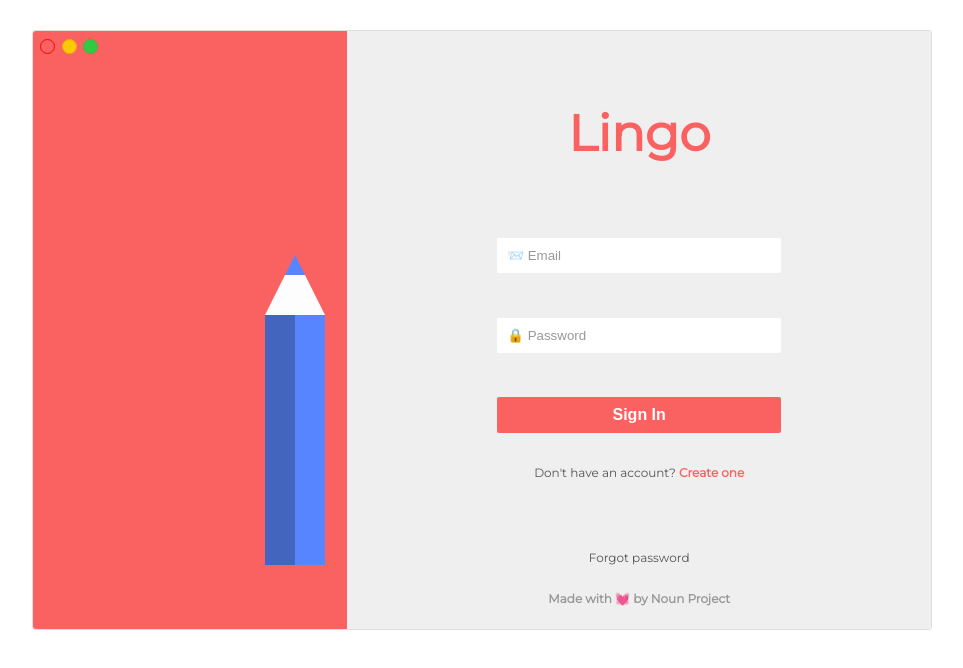
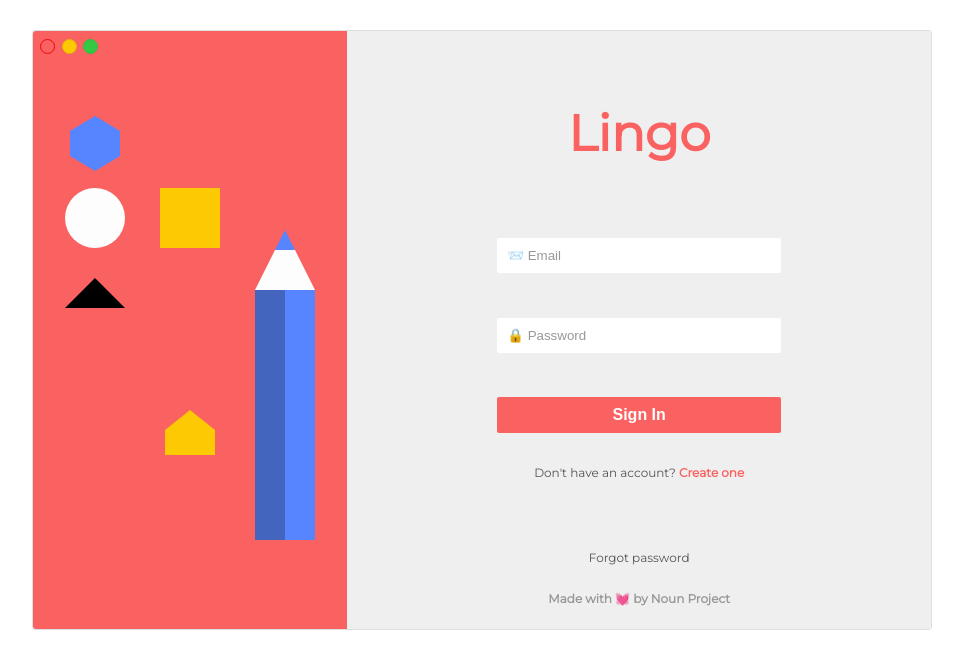
Before and after one commit to josewhitetower/lingolayout, a website: page index.html in a window 1280 px wide. Shown: the whole page, without its empty margins (158-1121 px from the left). Drawn offline with Linux system fonts and the light colour scheme.

Commit message:
added some shapes

```diff
--- a/index.html
+++ b/index.html
@@ -17,14 +17,46 @@
 
   </div>
   <div class="section-left">
-    <div class="col"></div>
-    <div class="col"></div>
+    <div class="col">
+        <div class="row row-1">
+        </div>
+        <div class="row row-1">
+            <div class="hexagon"></div>
+
+        </div>
+        <div class="row row-1">
+          <div class="circle"></div>
+        </div>
+        <div class="row row-1">
+          <div class="triangle"></div>
+        </div>
+    </div>
+    <div class="col">
+      <div class="row row-1"></div>
+      <div class="row row-1"></div>
+      <div class="row row-1">
+        <div class="square">
+
+        </div>
+      </div>
+      <div class="row row-1"></div>
+      <div class="row row-1"></div>
+      <div class="row row-1">
+          <div class="pentagon">
+
+            </div>
+      </div>
+      <div class="row row-1">
+
+      </div>
+
+    </div>
     <div class="col">
 
-      <div class="row-3">
+      <div class="row row-3">
 
       </div>
-      <div class="row-5">
+      <div class="row row-4">
         <div class="pencil">
           <div class="pencil__top"></div>
           <div class="pencil__middle">
--- a/sass/components/_form.scss
+++ b/sass/components/_form.scss
@@ -30,7 +30,7 @@
     opacity: 0;
     visibility: hidden;
     transform: translateY(-4rem);
-}
+  }
 
   &__label {
     display: block;
@@ -46,5 +46,5 @@
 
   &__group:not(:last-child) {
     margin-bottom: 1rem;
+  }
 }
-}
--- a/sass/components/_pencil.scss
+++ /dev/null
@@ -1,41 +0,0 @@
-.pencil {
-  &__top {
-    width: 0;
-    height: 0;
-    border-left: 1rem solid transparent;
-    border-right: 1rem solid transparent;
-    border-bottom: 2rem solid $color-blue;
-    text-align: center;
-    margin: 0 auto;
-
-  }
-
-  &__middle {
-    border-bottom: 4rem solid $color-white;
-    border-left: 2rem solid transparent;
-    border-right: 2rem solid transparent;
-    height: 0;
-    width: 6rem;
-    margin: 0 auto;
-  }
-
-  &__bottom {
-    width: 6rem;
-    margin: 0 auto;
-    height: 25rem;
-
-    &-left {
-      height: 100%;
-      background: $color-blue-darker;
-      width: 50%;
-      float: left;
-    }
-    &-right {
-      height: 100%;
-      background: $color-blue;
-      width: 50%;
-      float: right;
-    }
-  }
-
-}
--- /dev/null
+++ b/sass/components/_shapes.scss
@@ -0,0 +1,112 @@
+.pencil {
+  transform: translateY(-2rem);
+  &__top {
+    width: 0;
+    height: 0;
+    border-left: 1rem solid transparent;
+    border-right: 1rem solid transparent;
+    border-bottom: 2rem solid $color-blue;
+    text-align: center;
+
+
+  }
+
+  &__middle {
+    border-bottom: 4rem solid $color-white;
+    border-left: 2rem solid transparent;
+    border-right: 2rem solid transparent;
+    height: 0;
+    width: 6rem;
+
+  }
+
+  &__bottom {
+    width: 6rem;
+
+    height: 25rem;
+
+    &-left {
+      height: 100%;
+      background: $color-blue-darker;
+      width: 50%;
+      float: left;
+    }
+    &-right {
+      height: 100%;
+      background: $color-blue;
+      width: 50%;
+      float: right;
+    }
+  }
+
+}
+
+.square {
+  width: 6rem;
+  height: 6rem;
+  background:$color-yellow;
+}
+
+.circle {
+  height: 6rem;
+  width: 6rem;
+  border-radius: 50%;
+  background-color: $color-white;
+
+}
+
+.triangle {
+  width: 0;
+  height: 0;
+  border-left: 3rem solid transparent;
+  border-right: 3rem solid transparent;
+  border-bottom: 3rem solid black;
+}
+
+.hexagon {
+  width: 5rem;
+  height: 2.5rem;
+  background: $color-blue;
+  position: relative;
+}
+.hexagon:before {
+  content: "";
+  position: absolute;
+  top: -1.5rem;
+  left: 0;
+  width: 0;
+  height: 0;
+  border-left: 2.5rem solid transparent;
+  border-right: 2.5rem solid transparent;
+  border-bottom: 1.5rem solid $color-blue;
+}
+.hexagon:after {
+  content: "";
+  position: absolute;
+  bottom: -1.5rem;
+  left: 0;
+  width: 0;
+  height: 0;
+  border-left: 2.5rem solid transparent;
+  border-right: 2.5rem solid transparent;
+  border-top: 1.5rem solid $color-blue;
+}
+
+.pentagon {
+  position: relative;
+  width: 5rem;
+  height: 2.5rem;
+  background-color: $color-yellow;
+}
+
+.pentagon:before {
+  content: "";
+  position: absolute;
+  width: 0;
+  height: 0;
+  top: -2rem;
+  border-left: 2.5rem solid transparent;
+  border-right: 2.5rem solid transparent;
+  border-bottom: 2rem solid $color-yellow;
+
+}
--- a/sass/layout/_grid.scss
+++ b/sass/layout/_grid.scss
@@ -3,37 +3,45 @@
   height: 100%;
   float: left;
   width: 33.33333%;
+  * {
+    margin: 0 auto;
+  }
 }
 
-.row-1{
+.row {
+  //border: 1px solid black;
+  display: flex;
+  align-items: center;
+  &-1{
   // border: 1px solid black;
   height: 12.5%;
   }
-.row-2{
+  &-2{
     // border: 1px solid black;
     height: 25%;
   }
-.row-3{
+  &-3{
     // border: 1px solid black;
     height: 37.5%;
   }
-.row-4{
+  &-4{
     // border: 1px solid black;
     height: 50%;
   }
-.row-5{
+  &-5{
     // border: 1px solid black;
     height: 62.5%;
   }
-.row-6{
+  &-6{
     // border: 1px solid black;
     height: 75%;
   }
-.row-7{
+  &-7{
     // border: 1px solid black;
     height: 87.5%;
   }
-.row-8{
+  &-8{
     // border: 1px solid black;
     height: 100%;
   }
+}
--- a/sass/main.scss
+++ b/sass/main.scss
@@ -5,7 +5,7 @@
 @import "base/typography";
 @import "components/form";
 @import "components/button";
-@import "components/pencil";
+@import "components/shapes";
 @import "layout/navigation";
 @import "layout/header";
 @import "layout/footer";
--- a/sass/pages/_home.scss
+++ b/sass/pages/_home.scss
@@ -5,6 +5,7 @@
 }
 
 .section-left {
+  padding: 0 1.5rem;
   background-color: $color-primary;
   width: 35%;
   float: left;
```
Also changed, not shown: css/style.css. Lines whose indentation alone changed are shown as unchanged.
